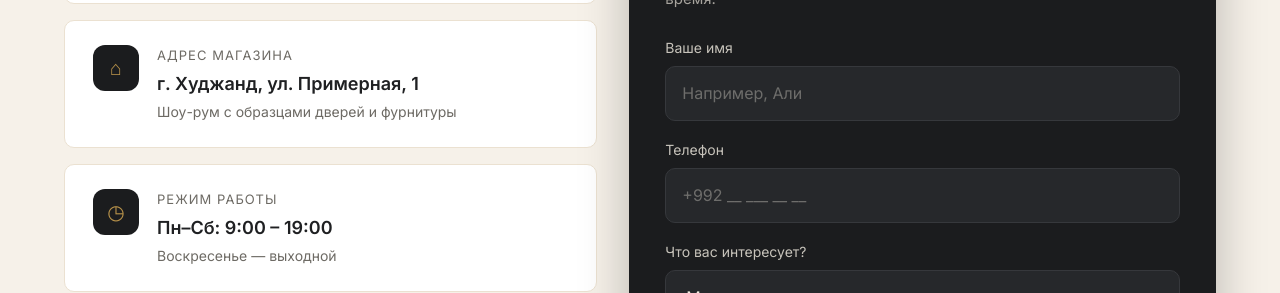
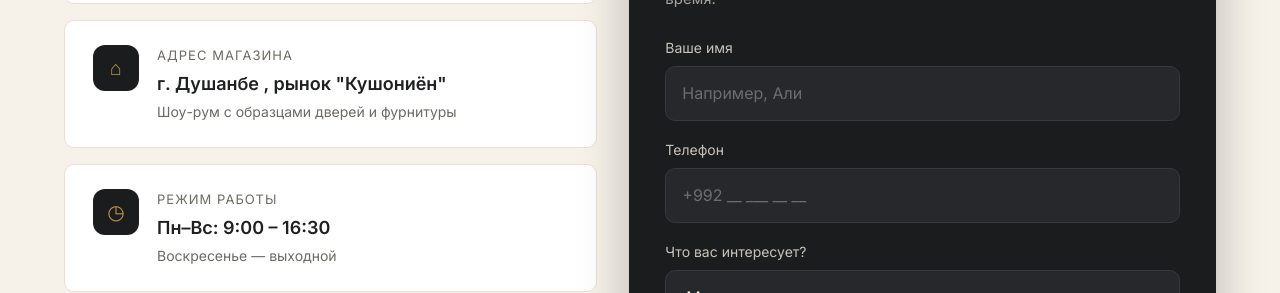
Before and after one commit to od1nazoda777/door, a plain HTML site: page contacts.html in a window 1280 px wide. Shown: the part 574-867 px from the top of the page. Drawn offline with nearby package versions, Linux system fonts and the light colour scheme.

Commit message:
second commit

```diff
--- a/contacts.html
+++ b/contacts.html
@@ -85,7 +85,7 @@
             <div class="contact-card__icon" aria-hidden="true">⌂</div>
             <div>
               <div class="contact-card__title">Адрес магазина</div>
-              <div class="contact-card__value">г. Худжанд, ул. Примерная, 1</div>
+              <div class="contact-card__value">г. Душанбе , рынок "Кушониён"</div>
               <div class="contact-card__note">Шоу-рум с образцами дверей и фурнитуры</div>
             </div>
           </div>
@@ -94,7 +94,7 @@
             <div class="contact-card__icon" aria-hidden="true">◷</div>
             <div>
               <div class="contact-card__title">Режим работы</div>
-              <div class="contact-card__value">Пн–Сб: 9:00 – 19:00</div>
+              <div class="contact-card__value">Пн–Вс: 9:00 – 16:30</div>
               <div class="contact-card__note">Воскресенье — выходной</div>
             </div>
           </div>
```
